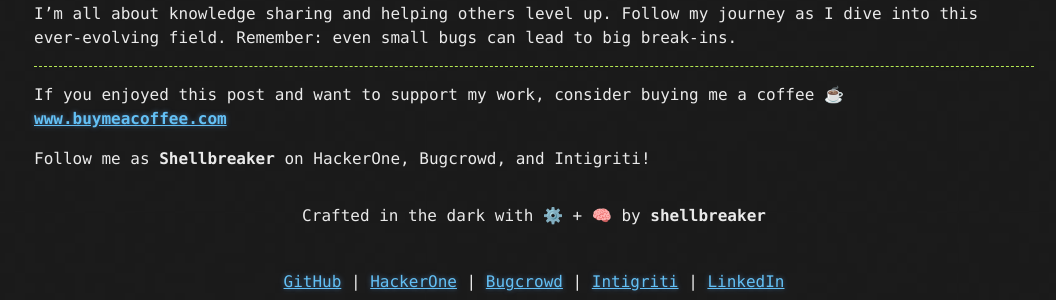
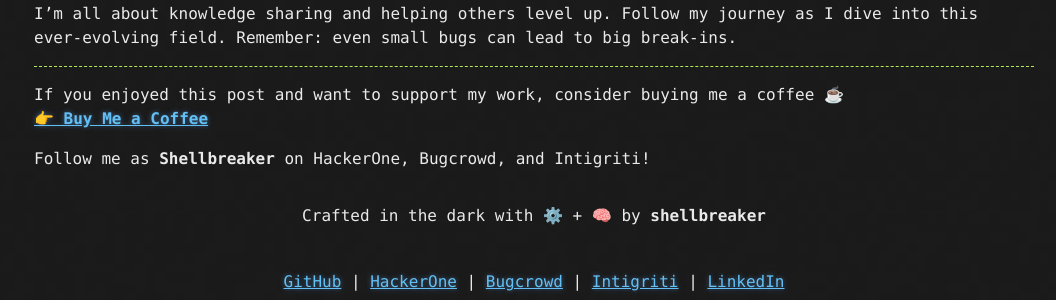
Before and after one commit to bhaveshraj336/bhaveshraj336.github.io, a Jekyll site: the page built from _posts/2025-04-07-duplicate-csrf-to-account-takeover.md, in a window 1280 px wide. Shown: the part 1384-1684 px from the top of the page, without its empty margins (106-1162 px from the left). Built offline with Jekyll 4.4.1, drawn with Linux system fonts in a browser that asks for light colours.

Commit message:
Update 2025-04-07-duplicate-csrf-to-account-takeover.md

```diff
--- a/_posts/2025-04-07-duplicate-csrf-to-account-takeover.md
+++ b/_posts/2025-04-07-duplicate-csrf-to-account-takeover.md
@@ -48,6 +48,6 @@ I’m all about knowledge sharing and helping others level up. Follow my journey
 ---
 
 If you enjoyed this post and want to support my work, consider buying me a coffee ☕️
-**[www.buymeacoffee.com](https://www.buymeacoffee.com)**
+**[👉 Buy Me a Coffee](https://buymeacoffee.com/shellbreaker)**
 
 Follow me as **Shellbreaker** on HackerOne, Bugcrowd, and Intigriti!
```
